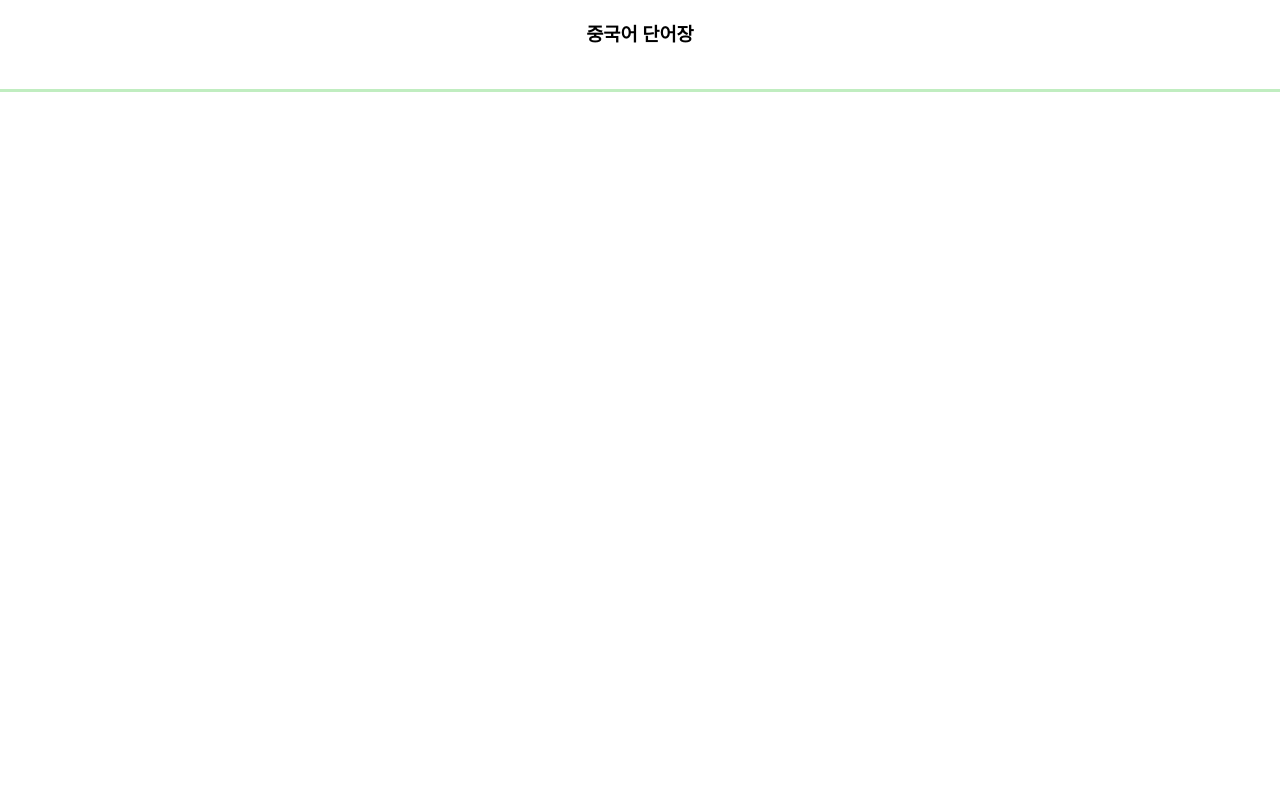
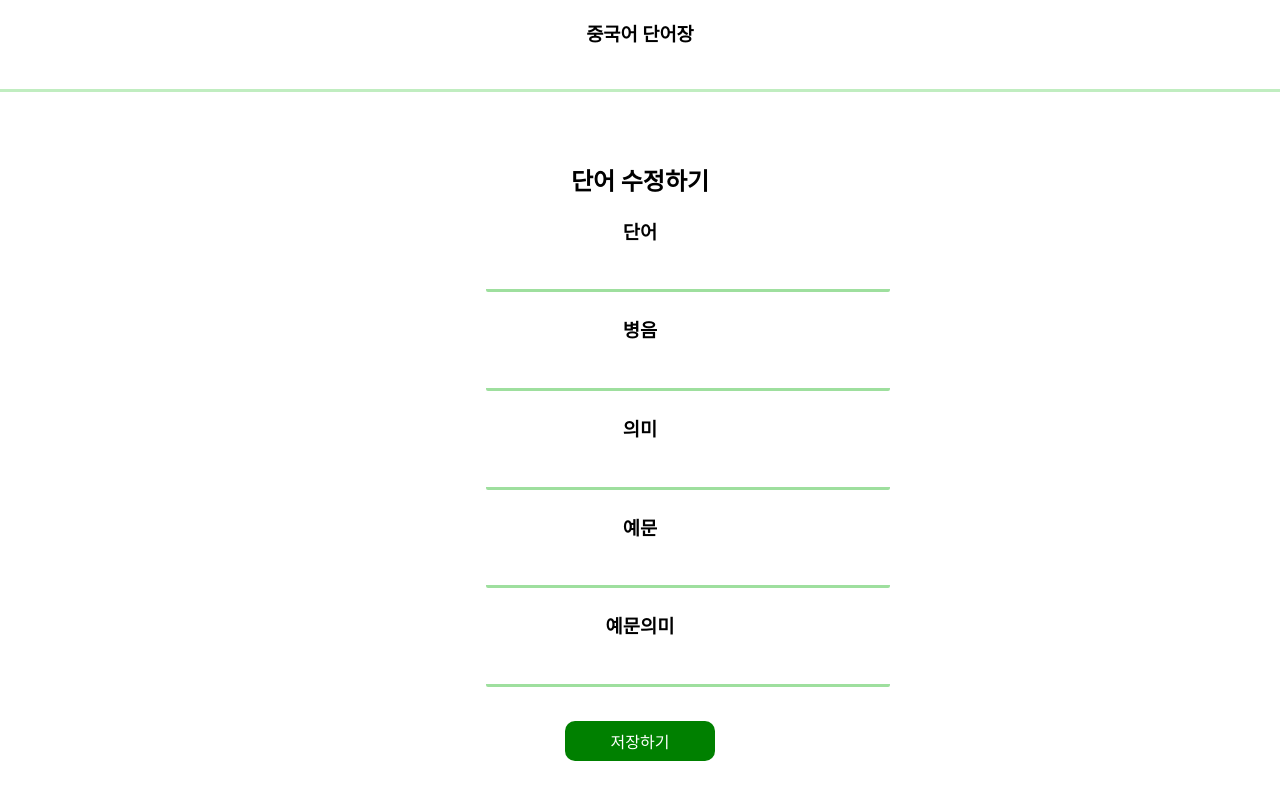
Before and after one commit to chamchipack/React_secondWeek, a React (Create React App) app: page /edit/1 in a window 1280 px wide. Shown: the top 800 px of the page. Built offline with nearby package versions, Linux system fonts and the light colour scheme.

Commit message:
색 바꾸는 버튼기능 추가, DB key 추가가

```diff
--- a/src/App.js
+++ b/src/App.js
@@ -3,6 +3,7 @@ import './App.css';
 import {Route, Link} from 'react-router-dom';
 import Main from './Main';
 import Register from './Register'
+import Edit from './Edit'
 import { useEffect } from 'react';
 
 
@@ -20,6 +21,9 @@ function App() {
           <Route exact path='/register'>
             <Register></Register>
           </Route>
+          <Route exact path='/edit/:num'>
+            <Edit></Edit>
+          </Route>
     </div>
   );
 }
--- /dev/null
+++ b/src/Edit.js
@@ -0,0 +1,38 @@
+import React from 'react';
+import { useHistory } from 'react-router-dom';
+
+function Edit(props){
+    let data = props.data
+    let idx = props.idx
+    let history = useHistory();
+    console.log(data, idx)
+    return(
+        <div className='reg-background'>
+        <div className='reg-inner'>
+            <h2>단어 수정하기</h2>
+                <div className='input-div'>
+                    <h3>단어</h3>
+                    <input className='input-value' />
+                </div>
+                <div className='input-div'>
+                    <h3>병음</h3>
+                    <input className='input-value' />
+                </div>
+                <div className='input-div'>
+                    <h3>의미</h3>
+                    <input className='input-value' />
+                </div>
+                <div className='input-div'>
+                    <h3>예문</h3>
+                    <input className='input-value' />
+                </div>
+                <div className='input-div'>
+                    <h3>예문의미</h3>
+                    <input className='input-value' />
+                </div>
+                <button onClick={()=> { history.goBack(); }} className='submit-btn' type='submit'>저장하기</button>
+        </div>
+    </div>
+    )
+}
+export default Edit
--- a/src/Register.js
+++ b/src/Register.js
@@ -6,6 +6,9 @@ import {useDispatch} from 'react-redux';
 import {addDictionary} from './modules/widget'
 
 function Register(){
+    const dispatch = useDispatch();
+    const history = useHistory();
+
     const [getInputs, setInputs] = useState({
         word : '',
         pinyin : '',
@@ -23,36 +26,33 @@ function Register(){
     }
     console.log(getInputs)
 
-    const dispatch = useDispatch();
-    const history = useHistory();
     const createDictionary = () =>{
         dispatch(addDictionary(getInputs));
     }
-
 
     return(
         <div className='reg-background'>
             <div className='reg-inner'>
                 <h2>단어 추가하기</h2>
                     <div className='input-div'>
-                        <label for="input-word"><p>단어</p></label>
-                        <input name='word' onChange={onChange} value={word}  className='input-value' id='input-word'></input>
+                        <h3>단어</h3>
+                        <input name='word' onChange={onChange} value={word}  className='input-value' />
                     </div>
                     <div className='input-div'>
-                        <label for="input-pinyin"><p>병음</p></label>
-                        <input name='pinyin' onChange={onChange} value={pinyin} className='input-value' id='input-pinyin'></input>
+                        <h3>병음</h3>
+                        <input name='pinyin' onChange={onChange} value={pinyin} className='input-value' />
                     </div>
                     <div className='input-div'>
-                        <label for="input-mean"><p>의미</p></label>
-                        <input name='mean' onChange={onChange} value={mean}  className='input-value' id='input-mean'></input>
+                        <h3>의미</h3>
+                        <input name='mean' onChange={onChange} value={mean}  className='input-value' />
                     </div>
                     <div className='input-div'>
-                        <label for="input-exam"><p>예문</p></label>
-                        <input name='example' onChange={onChange} value={example}  className='input-value' id='input-exam'></input>
+                        <h3>예문</h3>
+                        <input name='example' onChange={onChange} value={example}  className='input-value' />
                     </div>
                     <div className='input-div'>
-                        <label for="input-exam-mean"><p>해석</p></label>
-                        <input name='exammean' onChange={onChange} value={exammean}  className='input-value' id='input-exam-mean'></input>
+                        <h3>예문의미</h3>
+                        <input name='exammean' onChange={onChange} value={exammean}  className='input-value' />
                     </div>
                     <button onClick={()=> { history.goBack(); createDictionary()}} className='submit-btn' type='submit'>저장하기</button>
             </div>
--- a/src/Word.js
+++ b/src/Word.js
@@ -1,18 +1,31 @@
-import {react} from 'react';
+import {react, useState} from 'react';
 import {FaCheckDouble} from 'react-icons/fa'
 import {FaPenSquare} from 'react-icons/fa'
 import {FaRegWindowClose} from 'react-icons/fa'
+import { useHistory, Link } from 'react-router-dom';
 
 function Word(props){
+    let history = useHistory();
+    let [getCheck, setCheck] = useState(true);
+
     let data = props.data
     let idx = props.idx
+
+    let changeBool = ()=>{
+        if(getCheck == true){
+            setCheck(false)
+        } else {
+            setCheck(true)
+        }
+    }
     return(
-        <div className='wordCom'>
+        <div className='wordCom' style={{backgroundColor: getCheck == false ? 'green' : 'white'}}>
+            <div style={{color: getCheck == false ? 'white' : 'black'}}>
                 <div className='word-title'>
                     <p className='title left'>{data[idx].word}</p>
                     <div className='left icons'>
-                    <FaCheckDouble className='icon' />
-                    <FaPenSquare className='icon' />
+                        <FaCheckDouble onClick={()=>{changeBool()}} className='icon' />
+                        <FaPenSquare onClick={()=>{history.push(`/edit/${idx}`)}} className='icon' data={data} idx={idx}/>
                         <FaRegWindowClose className='icon' />
                     </div>
                 </div>
@@ -23,6 +36,7 @@ function Word(props){
                     <p className='exam-meaning'>{data[idx].exammean}</p>
                 </div>
             </div>
+        </div>
 
     )
 }
--- a/src/firebase.js
+++ b/src/firebase.js
@@ -7,15 +7,29 @@ import { getFirestore } from "firebase/firestore";
 // Your web app's Firebase configuration
 // For Firebase JS SDK v7.20.0 and later, measurementId is optional
 const firebaseConfig = {
-  apiKey: "AIzaSyAfN7S084deZRlDgV5caJymHp52js5TtLc",
-  authDomain: "sparta-react-4e8e5.firebaseapp.com",
-  projectId: "sparta-react-4e8e5",
-  storageBucket: "sparta-react-4e8e5.appspot.com",
-  messagingSenderId: "923369430698",
-  appId: "1:923369430698:web:b220b4fa15be8cf45f3ad3",
-  measurementId: "G-504E55XBVY"
+  apiKey: "AIzaSyCPZcdiUCD8BUrXOCJinFMr_mPmgk5xFNY",
+  authDomain: "sparta-react2.firebaseapp.com",
+  projectId: "sparta-react2",
+  storageBucket: "sparta-react2.appspot.com",
+  messagingSenderId: "344941962721",
+  appId: "1:344941962721:web:7944ac6381de0ce1929ea0",
+  measurementId: "G-5D0MMZD6VL"
 };
 
 // Initialize Firebase
 initializeApp(firebaseConfig)
 export const db = getFirestore();
+
+
+
+
+// sparta-react
+// const firebaseConfig = {
+//   apiKey: "AIzaSyAfN7S084deZRlDgV5caJymHp52js5TtLc",
+//   authDomain: "sparta-react-4e8e5.firebaseapp.com",
+//   projectId: "sparta-react-4e8e5",
+//   storageBucket: "sparta-react-4e8e5.appspot.com",
+//   messagingSenderId: "923369430698",
+//   appId: "1:923369430698:web:b220b4fa15be8cf45f3ad3",
+//   measurementId: "G-504E55XBVY"
+// };
```
Lines whose indentation alone changed are shown as unchanged.
